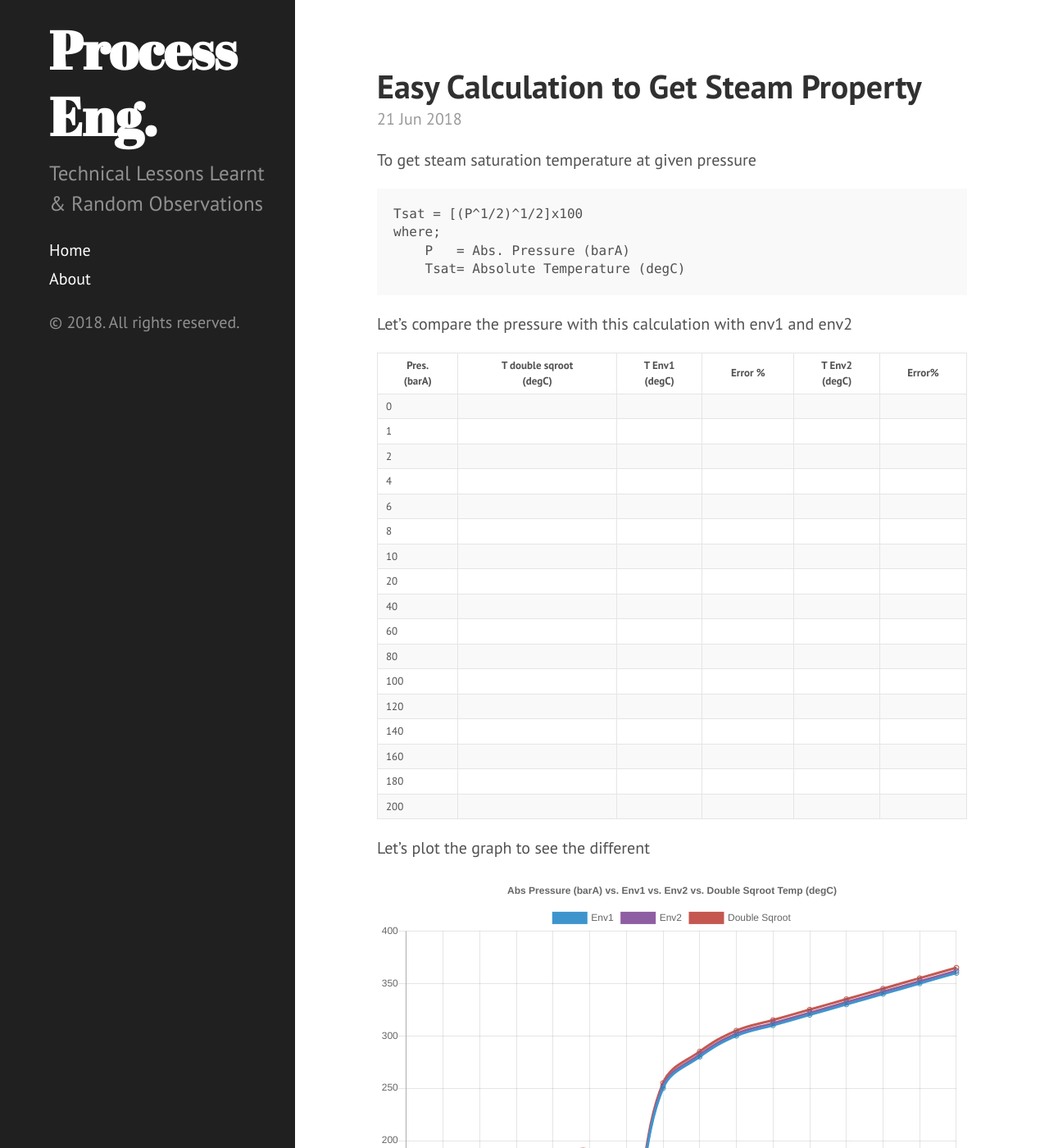
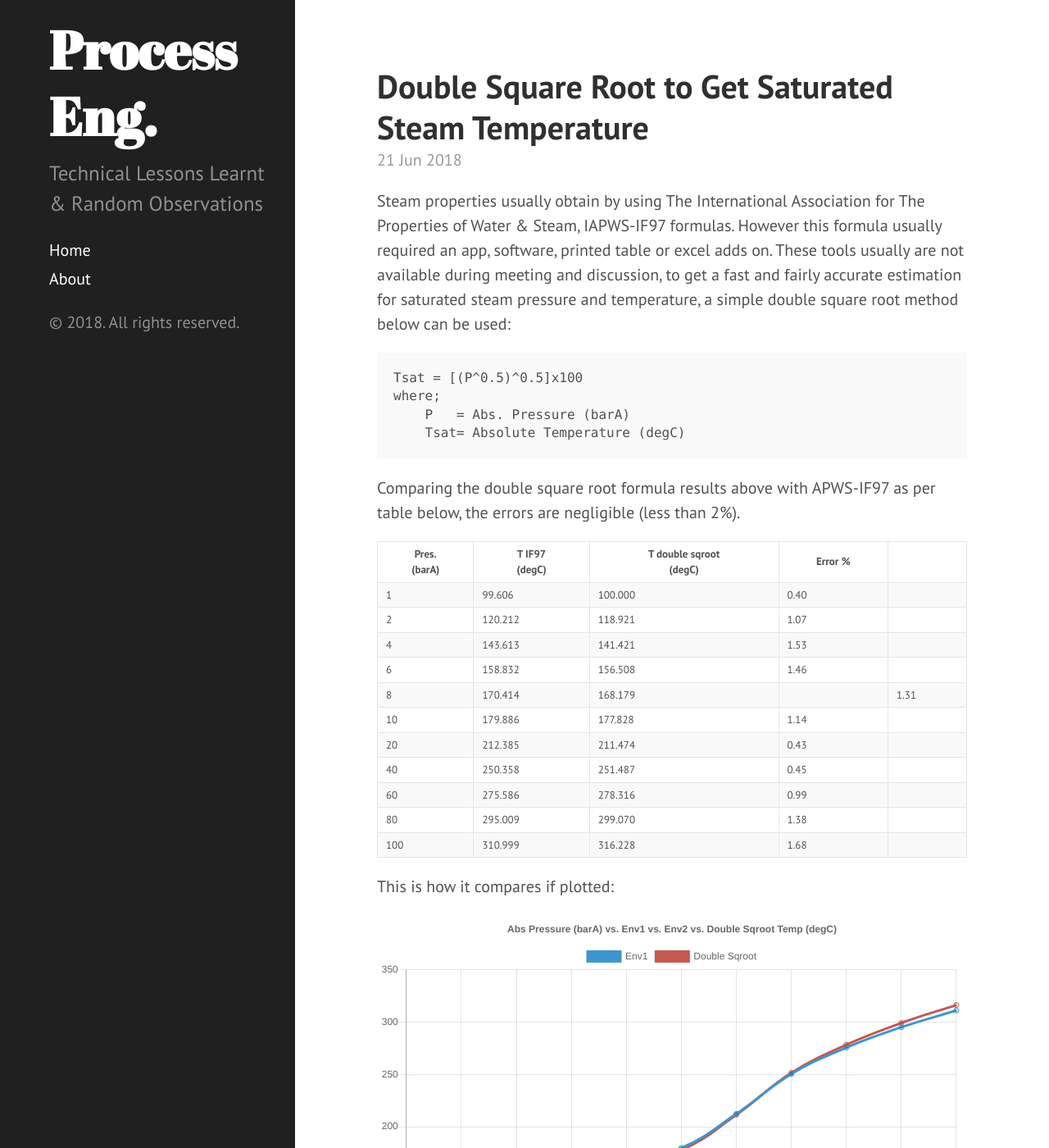
Before and after one commit to mohafizul/mohafizul.github.io, a Jekyll site: the page built from _posts/2018-06-21-calc-steam-property.md, in a window 1280 px wide and 1400 px high. Shown: the whole window at 82% size. Built offline with Jekyll 4.4.1, drawn with Linux system fonts in a browser that asks for light colours; nearby versions of some CDN libraries; some of the changed text lies outside the part shown.

Commit message:
modified a post

````diff
--- a/_posts/2018-06-21-calc-steam-property.md
+++ b/_posts/2018-06-21-calc-steam-property.md
@@ -4,40 +4,49 @@ custom_js:
     -   jquery
     -   jscript
     -   chart.js
-title:  "Easy Calculation to Get Steam Property"
+title:  "Double Square Root to Get Saturated Steam Temperature"
 date:   2018-06-21 15:30:00 +0800
 categories: Rule of Thumb
 ---
-To get steam saturation temperature at given pressure
+Steam properties usually obtain by using The International Association for The Properties of Water & Steam, IAPWS-IF97 formulas.
+However this formula usually required an app, software, printed table or excel adds on. These tools usually are not available during
+meeting and discussion, to get a fast and fairly accurate estimation for saturated steam pressure and temperature, a simple double
+square root method below can be used:
+
 ```phyton
-Tsat = [(P^1/2)^1/2]x100
+Tsat = [(P^0.5)^0.5]x100
 where;
     P   = Abs. Pressure (barA)
     Tsat= Absolute Temperature (degC)
 ```
+Comparing the double square root formula results above with APWS-IF97 as per table below, the errors are negligible (less than 2%).
 
-Let's compare the pressure with this calculation with env1 and env2
+|Pres.<br>(barA)|T IF97<br>(degC)|T double sqroot<br>(degC)|Error %|
+|---|---|---|---|---|---|
+|1|99.606|100.000|0.40||
+|2|120.212|118.921|1.07|
+|4|143.613|141.421|1.53|
+|6|158.832|156.508|1.46|
+|8|170.414|168.179||1.31|
+|10|179.886|177.828|1.14|
+|20|212.385|211.474|0.43|
+|40|250.358|251.487|0.45|
+|60|275.586|278.316|0.99|
+|80|295.009|299.070|1.38|
+|100|310.999|316.228|1.68|
 
-|Pres.<br>(barA)|T double sqroot<br>(degC)|T Env1<br>(degC)|Error %|T Env2<br>(degC)|Error%|
-|---|---|---|---|---|---|
-|0||||||
-|1||||||
-|2||||||
-|4||||||
-|6||||||
-|8||||||
-|10||||||
-|20||||||
-|40||||||
-|60||||||
-|80||||||
-|100||||||
-|120||||||
-|140||||||
-|160||||||
-|180||||||
-|200||||||
-
-Let's plot the graph to see the different
+This is how it compares if plotted:
 
 <canvas id="popChart" width="600" height="400"></canvas>
+
+This is how it compares if plotted:
+
+Graph
+
+So with plant saturated steam usually is between 5 barG to 50 barG, the formula could be very useful.
+
+|Steam Type|Pressure. (barG)|Pressure (barA)|
+|---------|---|---|
+|Low pressure (sat)|5.5|4.5|
+|Desuperheated Medium Pressure|17|16|
+|Desuperheated High pressure|47|46|
--- a/javascripts/jscript.js
+++ b/javascripts/jscript.js
@@ -10,19 +10,14 @@ $( document ).ready(function() {
     var lineChart = new Chart(popCanvas, {
       type: 'line',
       data: {
-        labels: [0,2,4,6,8,10,20,40,60,80,100,120,140,160,180,200],
+        labels: [1,2,4,6,8,10,20,40,60,80,100],
         datasets: [{
-          data: [100,130,150,165,175,185,115,250,280,300,310,320,330,340,350,360],
+          data: [99.606,120.212,143.613,158.832,170.414,179.886,212.385,250.385,275.586,295.009,310.999],
           label: "Env1",
           borderColor: "#3e95cd",
           fill: false
       }, {
-        data: [102,132,152,167,177,187,117,252,282,302,312,322,332,342,352,362],
-        label: "Env2",
-        borderColor: "#8e5ea2",
-        fill: false
-      }, {
-        data: [105,135,155,170,180,190,120,255,285,305,315,325,335,345,355,365],
+        data: [100.000,118.921,141.421,156.508,168.179,177.828,211.474,251.487,278.316,299.070,316.228],
         label: "Double Sqroot",
         borderColor: "#c45850",
         fill: false
````
